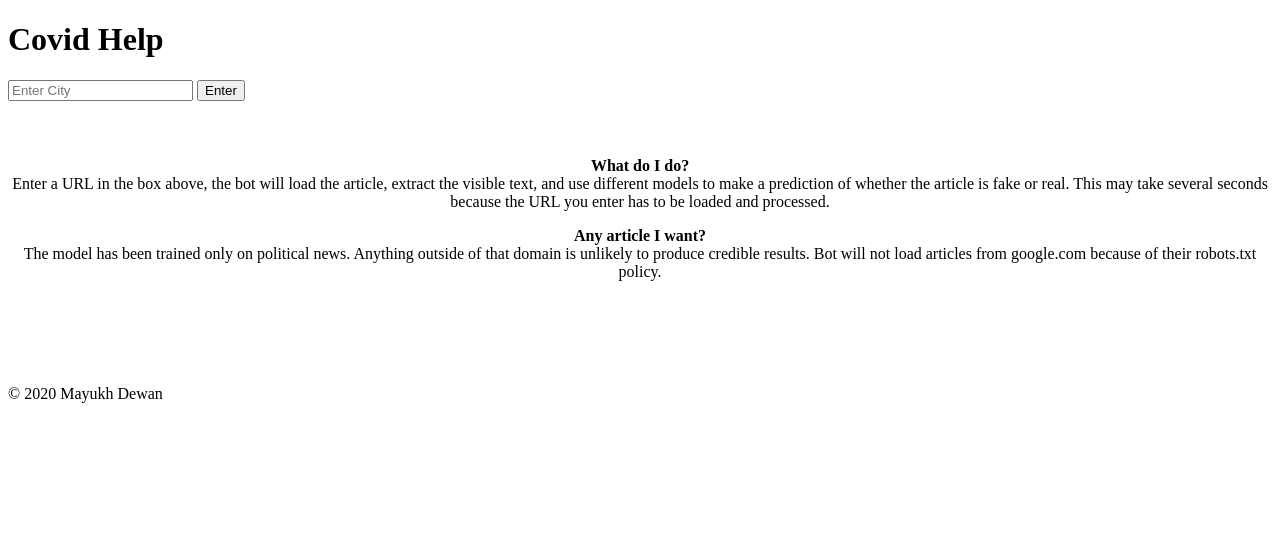
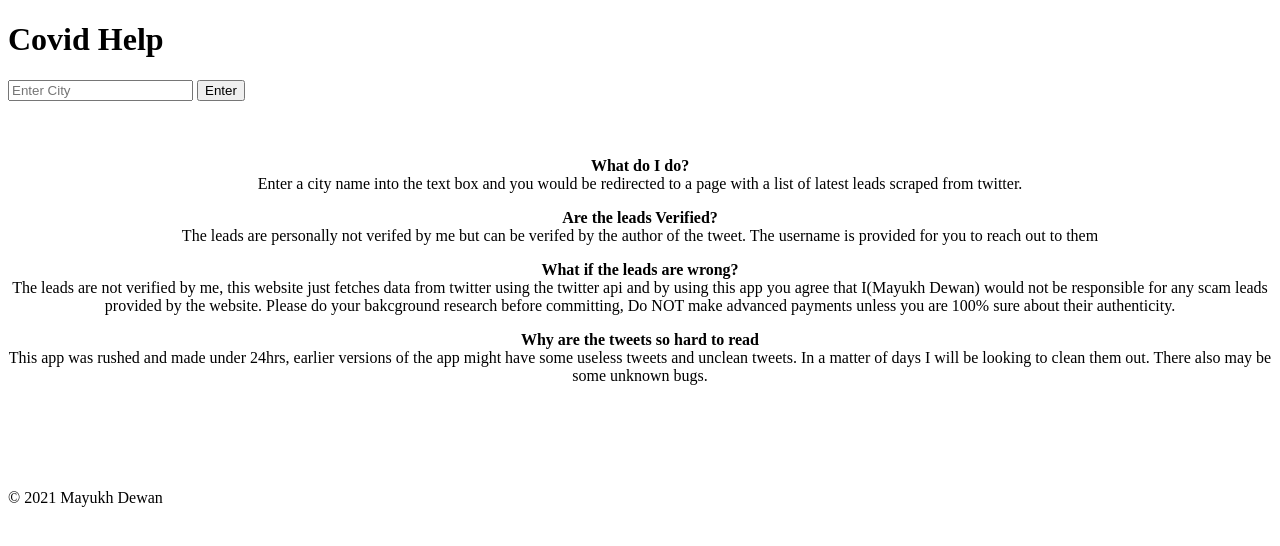
Before and after one commit to mayukh3333/covidhelp, a Flask app: page / in a window 1280 px wide. Shown: the top 546 px of the page. Run offline with Flask 2, Linux system fonts and the light colour scheme.

Commit message:
Update index.html

```diff
--- a/templates/index.html
+++ b/templates/index.html
@@ -36,12 +36,17 @@
 
         <div style="margin-top: 20px;">
 
-            <p align = 'center'><b>What do I do?</b><br> Enter a URL in the box above, the bot will load the article, extract the visible text, and use different models to make a prediction of whether the article is fake or real. This may take several seconds because
-                the URL you enter has to be loaded and processed.
+            <p align = 'center'><b>What do I do?</b><br> Enter a city name into the text box and you would be redirected to a page with a list of latest leads scraped from twitter.
             </p>
-            <p align = 'center'><b>Any article I want?</b> <br> The model has been trained only on political news. Anything outside of that domain is unlikely to produce credible results. Bot will not load articles from google.com because of their robots.txt policy.
+            <p align = 'center'><b>Are the leads Verified?</b> <br> The leads are personally not verifed by me but can be verifed by the author of the tweet. The username is provided
+                for you to reach out to them
             </p>
-
+            <p align = 'center'><b>What if the leads are wrong?</b><br> The leads are not verified by me, this website just fetches data from twitter using the twitter api and by using this app
+                you agree that I(Mayukh Dewan) would not be responsible for any scam leads provided by the website. Please do your bakcground research before committing, Do NOT make advanced payments unless you are 100% sure about their authenticity.
+            </p>
+            <p align = 'center'><b>Why are the tweets so hard to read</b><br> This app was rushed and made under 24hrs, earlier versions of the app might have some useless tweets and unclean tweets. In a matter of days
+                I will be looking to clean them out. There also may be some unknown bugs.
+            </p>
         </div>
 
 
@@ -49,7 +54,7 @@
         <br>
         <br>
         <br>
-        <div><p>&#169; 2020 Mayukh Dewan </p></div>
+        <div><p>&#169; 2021 Mayukh Dewan </p></div>
 
     </div>
 
```
